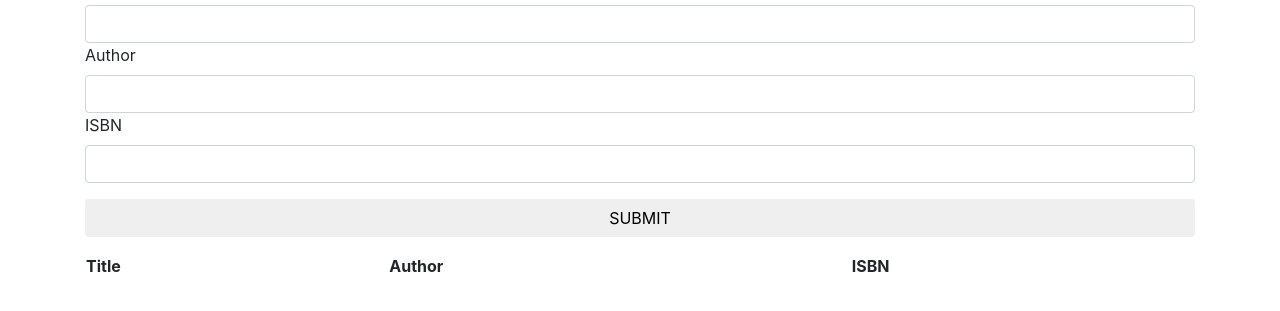
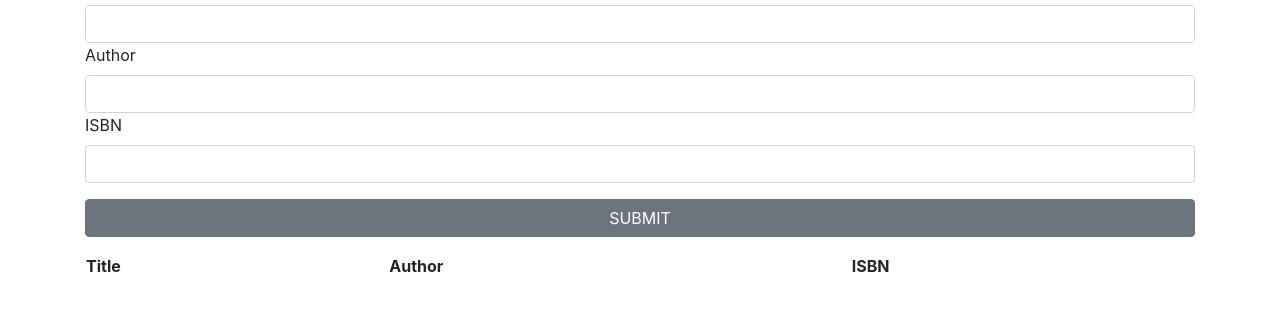
Before and after one commit to nivred/BookList-ES6, a plain HTML site: page index.html in a window 1280 px wide. Shown: the part 83-394 px from the top of the page. Drawn offline with nearby package versions, Linux system fonts and the light colour scheme.

Commit message:
changed submit button color

```diff
--- a/index.html
+++ b/index.html
@@ -28,7 +28,7 @@
                         <input type="text" id="isbn" class="form-control">
                     </div>
                     <div>
-                        <input type="submit" value="SUBMIT" class="btn btn-block mt-3">
+                        <input type="submit" value="SUBMIT" class="btn btn-secondary btn-block mt-3">
                     </div>
                 </form>
 
```
